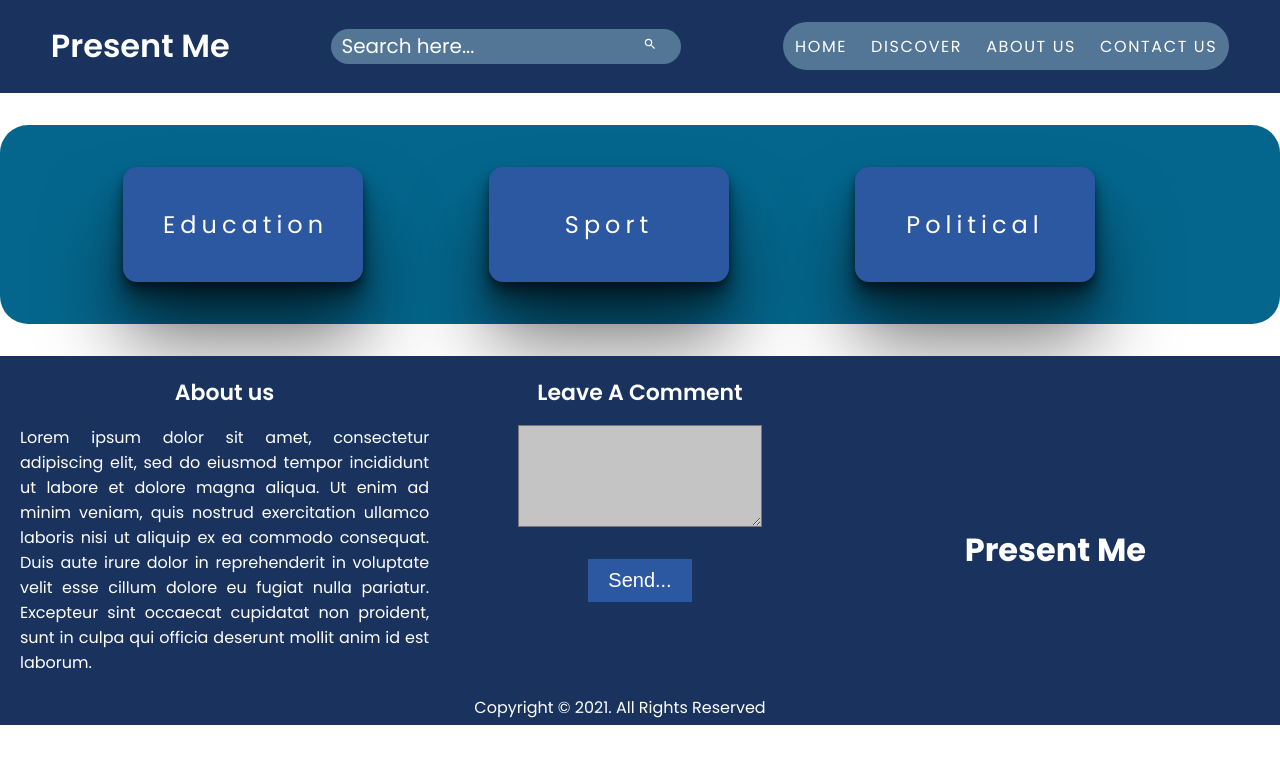
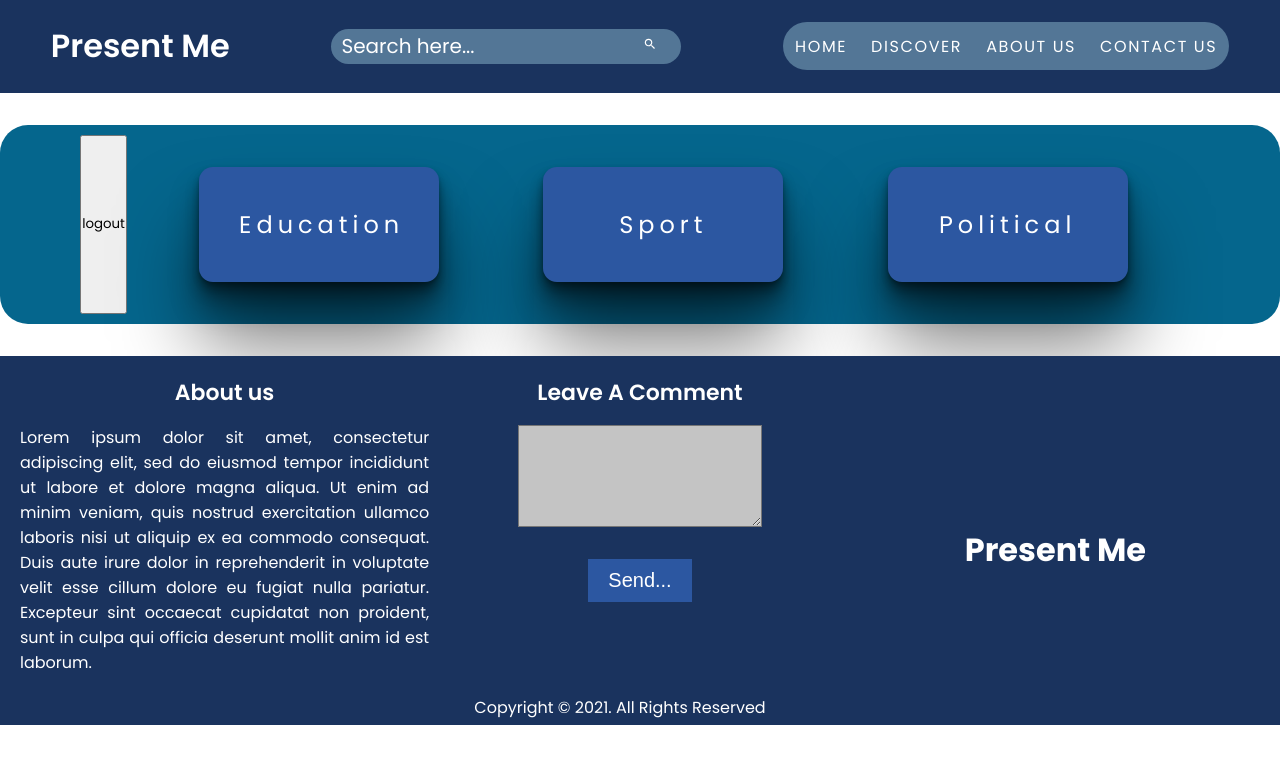
Before and after one commit to AbdulrhmanSoukarie/Present-Me-Front-End, a React (Create React App) app: page /dashboard in a window 1280 px wide. Shown: the top 764 px of the page. Built offline with nearby package versions, Linux system fonts and the light colour scheme; a web font is replaced by a local one.

Commit message:
updated login page

```diff
--- a/src/axios.js
+++ b/src/axios.js
@@ -1,6 +1,6 @@
 import axios from "axios";
 const instance = axios.create({
-  baseURL: "http://localhost:8014",
+  baseURL: "http://localhost:8012",
 });
 
 export default instance;
--- a/src/components/Adminpanel/Dashboard.js
+++ b/src/components/Adminpanel/Dashboard.js
@@ -1,5 +1,6 @@
 import "./dashboard.css";
 import { useState } from "react";
+import { useHistory } from "react-router-dom";
 const abed = [
   {
     id: 1,
@@ -33,6 +34,7 @@
 ];
 
 function Dashboard(props) {
+  let history = useHistory();
   const [buttonPopup, setButtonPopup] = useState(false);
   const [id, setId] = useState(null);
   const [des, setDes] = useState([]);
@@ -49,6 +51,14 @@
 
   return (
     <div className="btn">
+      <button
+        onClick={() => {
+          localStorage.removeItem("userInfo");
+          history.push("/");
+        }}
+      >
+        logout
+      </button>
 
       {abed.map((imageUrl, index) => (
         <div key={index}>
--- a/src/components/LoginPage/Error.css
+++ b/src/components/LoginPage/Error.css
@@ -1,12 +1,14 @@
 .errorfield {
   display: flex;
   justify-content: center;
+  margin-bottom: 20px;
 
 }
 .errfield {
   background-color: rgb(230, 30, 30);
   width: 40%;
-  height: 2.5rem;
+  height: 3.7rem;
+  overflow: hidden;
   border-radius: 20px;
   padding: 10px;
   text-align: center;
```
